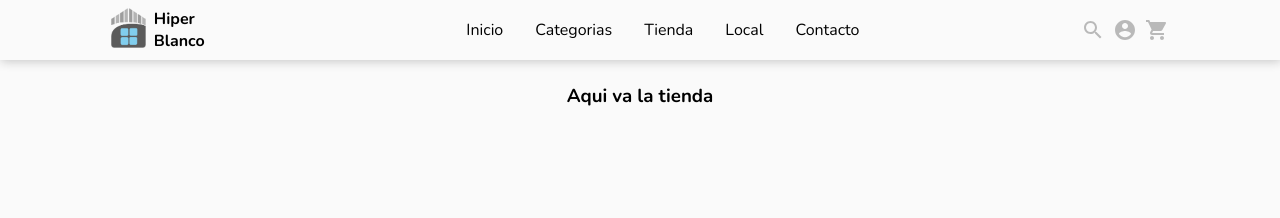
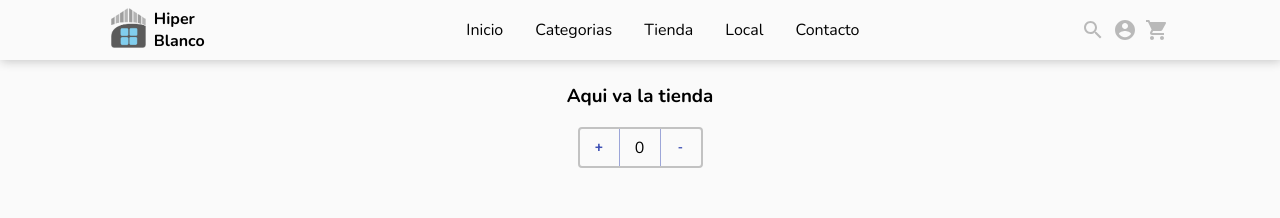
Before and after one commit to fedekolo/hiper-blanco-tienda-kolonski, a React (Create React App) app: page / in a window 1280 px wide. Shown: the top 218 px of the page. Built offline with nearby package versions, Linux system fonts and the light colour scheme.

Commit message:
ejercicio

```diff
--- /dev/null
+++ b/src/components/CartWidget/CartWidget.js
@@ -0,0 +1,13 @@
+import { makeStyles } from '@material-ui/core';
+import { cartWidgetStyle } from './CartWidgetStyle'
+import { ShoppingCart } from '@material-ui/icons';
+
+const useStyles = makeStyles((theme) => cartWidgetStyle(theme));
+
+export const CartWidget = () => {
+    const classes = useStyles();
+
+    return <div className={classes.container}>
+        <ShoppingCart className={classes.btn} color="disabled" />
+    </div>
+}
--- /dev/null
+++ b/src/components/CartWidget/CartWidgetStyle.js
@@ -0,0 +1,11 @@
+export const cartWidgetStyle = theme => {
+    return ({
+        btn: {
+            '&:hover': {
+                color: 'var(--color-C)',
+                cursor: 'pointer',
+                transform: 'scale(1.1)'
+            }
+        }
+    })
+};
--- /dev/null
+++ b/src/components/ItemCount/ItemCount.js
@@ -0,0 +1,31 @@
+import React, {useState} from 'react';
+import { makeStyles } from '@material-ui/core';
+import { itemCountStyle } from './ItemCountStyle';
+import Button from '@material-ui/core/Button';
+import ButtonGroup from '@material-ui/core/ButtonGroup';
+
+const useStyles = makeStyles((theme) => itemCountStyle(theme));
+
+
+export const ItemCount = ({ stock, initial }) => {
+    const classes = useStyles();
+    const [contador,setContador] = useState(parseInt(initial));
+
+    const sumarCantidad = () => {
+        contador<stock ? setContador(contador + 1) : setContador(contador);
+    }
+
+    const restarCantidad = () => {
+        contador>0 ? setContador(contador - 1) : setContador(contador);
+    }
+
+    return <article>
+
+        <ButtonGroup className={classes.container} variant="text" color="primary" aria-label="text primary button group">
+            <Button onClick={e => sumarCantidad()}>+</Button>
+            <span>{contador}</span>
+            <Button onClick={e => restarCantidad()}>-</Button>
+        </ButtonGroup>
+
+    </article>
+}
--- /dev/null
+++ b/src/components/ItemCount/ItemCountStyle.js
@@ -0,0 +1,12 @@
+export const itemCountStyle = (theme) => {
+    return ({
+        container:{
+            border: '2px solid var(--color-B)',
+            "& > span": {
+                display: 'flex',
+                justifyContent: 'center',
+                alignItems: 'center'
+            }
+        }
+    })
+}
--- a/src/components/ItemListContainer/ItemListContainer.js
+++ b/src/components/ItemListContainer/ItemListContainer.js
@@ -1,5 +1,6 @@
 import { makeStyles } from '@material-ui/core';
 import { itemListContainerStyle } from './ItemListContainerStyle';
+import { ItemCount } from '../ItemCount/ItemCount'
 
 const useStyles = makeStyles((theme) => itemListContainerStyle(theme));
 
@@ -8,6 +9,7 @@ export const ItemListContainer = ({ mensaje }) => {
 
     return <section className={classes.container}>
         <h3>{mensaje}</h3>
+        <ItemCount stock="8" initial="0" />
     </section>
 
 }
--- a/src/components/ItemListContainer/ItemListContainerStyle.js
+++ b/src/components/ItemListContainer/ItemListContainerStyle.js
@@ -3,6 +3,8 @@ export const itemListContainerStyle = theme => {
         container: {
             display: 'flex',
             justifyContent: 'center',
-            paddingTop: '4rem'
+            paddingTop: '4rem',
+            flexDirection: 'column',
+            alignItems: 'center'
         }
     })};
--- a/src/components/NavBar/NavBar.js
+++ b/src/components/NavBar/NavBar.js
@@ -1,7 +1,7 @@
 import logo from './logo-menu.png';
 import { makeStyles } from '@material-ui/core';
 import { navBarStyle } from './NavBarStyle';
-import { UserWidget } from '../UserWidget/UserWidget';
+import { UserHuge } from '../UserHuge/UserHuge';
 
 const useStyles = makeStyles((theme) => navBarStyle(theme));
 
@@ -23,6 +23,6 @@ export const NavBar = () => {
               <li>Local</li>
               <li>Contacto</li>
             </ul>
-            <UserWidget />
+            <UserHuge />
           </nav>;
   }
--- a/src/components/UserWidget/UserWidget.js
+++ b/src/components/UserHuge/UserHuge.js
@@ -1,16 +1,17 @@
 import { makeStyles } from '@material-ui/core';
-import { userWidgetStyle } from './UserWidgetStyle'
-import { Search, AccountCircle, ShoppingCart, Menu } from '@material-ui/icons';
+import { userHugeStyle } from './UserHugeStyle'
+import { Search, AccountCircle, Menu } from '@material-ui/icons';
+import { CartWidget } from '../CartWidget/CartWidget'
 
-const useStyles = makeStyles((theme) => userWidgetStyle(theme));
+const useStyles = makeStyles((theme) => userHugeStyle(theme));
 
-export const UserWidget = () => {
+export const UserHuge = () => {
     const classes = useStyles();
 
     return <div className={classes.container}>
         <Menu className={classes.btnMenu} color="disabled" />
         <Search className={classes.btn} color="disabled" />
         <AccountCircle className={classes.btn} color="disabled" />
-        <ShoppingCart className={classes.btn} color="disabled" />
+        <CartWidget />
     </div>
 }
--- a/src/components/UserWidget/UserWidgetStyle.js
+++ b/src/components/UserHuge/UserHugeStyle.js
@@ -1,4 +1,4 @@
-export const userWidgetStyle = theme => {
+export const userHugeStyle = theme => {
     return ({
         container: {
             display: 'flex',
```
